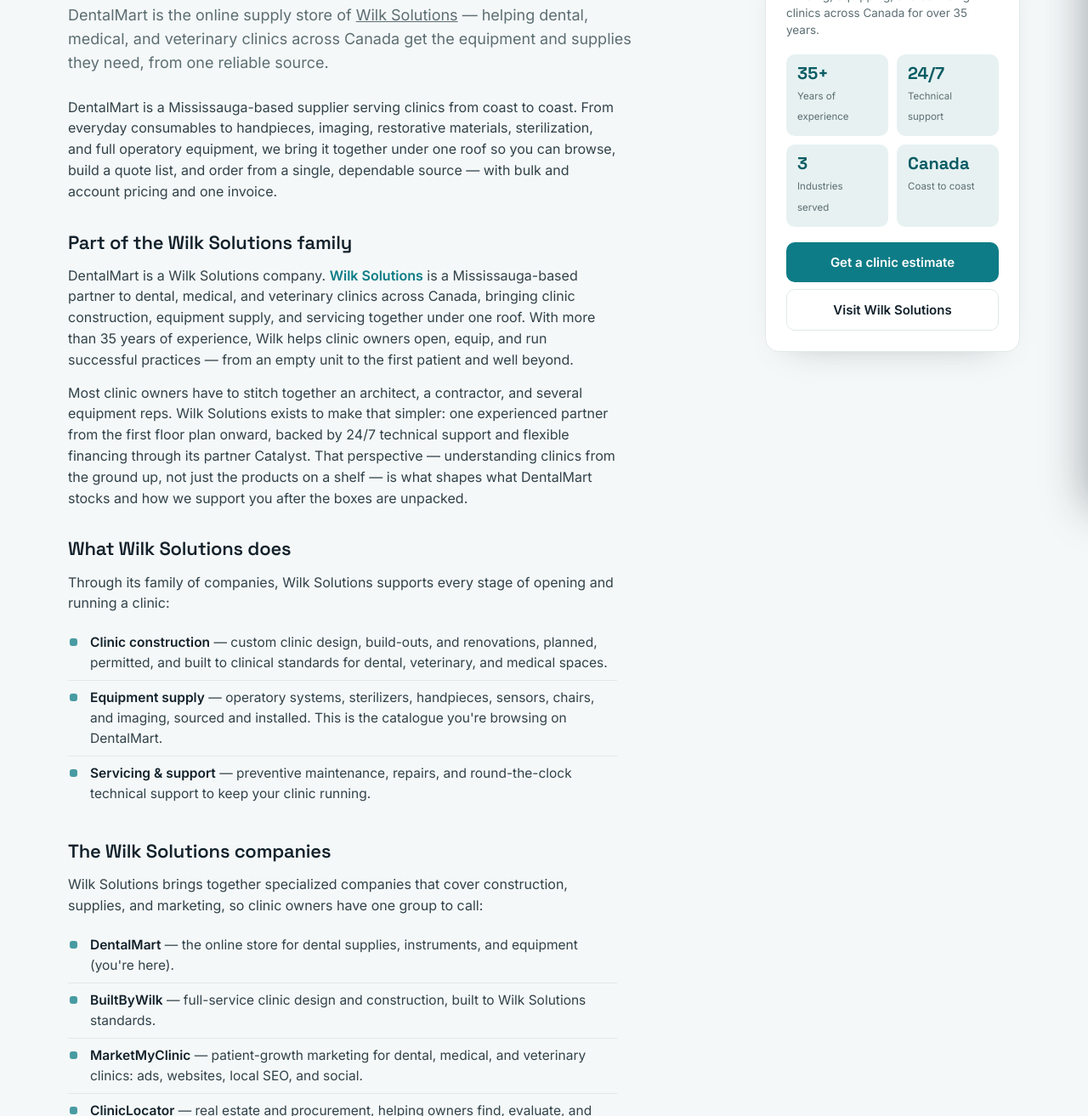
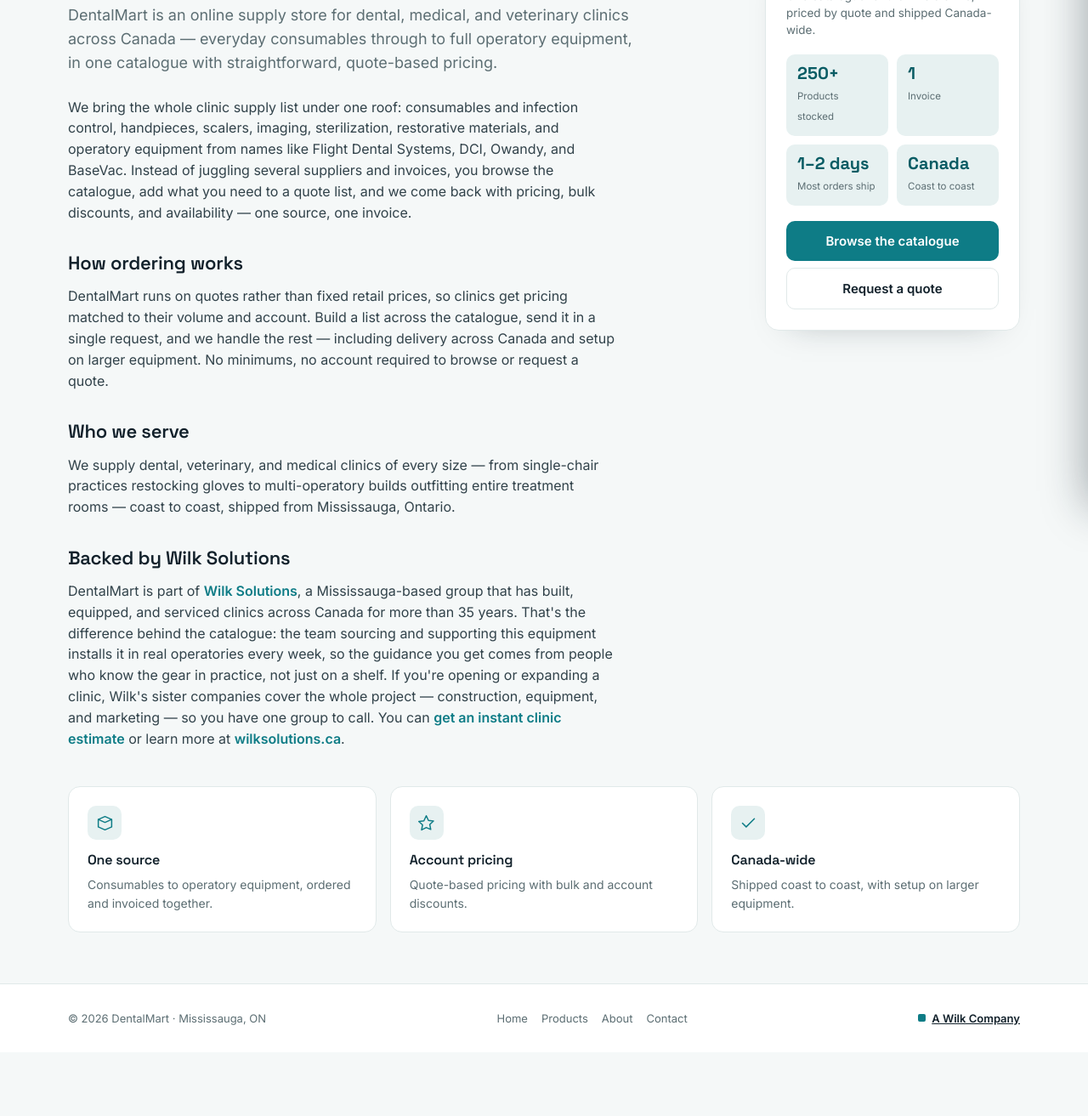
Before and after one commit to LucasHejmo/DENTALMART, a website: page about.html in a window 1280 px wide. Shown: the part 184-1497 px from the top of the page at 85% size. After the commit the page ends 1422 px from the top, so only its background shows below. Drawn offline with Linux system fonts and the light colour scheme.

Commit message:
Add files via upload

```diff
--- a/about.html
+++ b/about.html
@@ -4,7 +4,7 @@
 <meta charset="UTF-8">
 <meta name="viewport" content="width=device-width, initial-scale=1.0">
 <title>About — DentalMart | Dental Supplies, Mississauga</title>
-<meta name="description" content="DentalMart is the online supply store of Wilk Solutions — a Mississauga-based partner supplying and equipping dental, medical, and veterinary clinics across Canada for 35+ years.">
+<meta name="description" content="DentalMart is an online supply store for dental, medical, and veterinary clinics across Canada — consumables to operatory equipment, one catalogue, quote-based pricing. Backed by Wilk Solutions.">
 <link rel="preconnect" href="https://fonts.googleapis.com">
 <link rel="preconnect" href="https://fonts.gstatic.com" crossorigin>
 <link href="https://fonts.googleapis.com/css2?family=Space+Grotesk:wght@500;600;700&family=Inter:wght@400;500;600&display=swap" rel="stylesheet">
@@ -35,55 +35,42 @@
   <div class="about-grid">
     <div class="about-main">
       <h1>About DentalMart</h1>
-      <p class="lead">DentalMart is the online supply store of <a href="https://wilksolutions.ca" target="_blank" rel="noopener">Wilk Solutions</a> — helping dental, medical, and veterinary clinics across Canada get the equipment and supplies they need, from one reliable source.</p>
+      <p class="lead">DentalMart is an online supply store for dental, medical, and veterinary clinics across Canada — everyday consumables through to full operatory equipment, in one catalogue with straightforward, quote-based pricing.</p>
 
       <div class="prose">
-        <p>DentalMart is a Mississauga-based supplier serving clinics from coast to coast. From everyday consumables to handpieces, imaging, restorative materials, sterilization, and full operatory equipment, we bring it together under one roof so you can browse, build a quote list, and order from a single, dependable source — with bulk and account pricing and one invoice.</p>
+        <p>We bring the whole clinic supply list under one roof: consumables and infection control, handpieces, scalers, imaging, sterilization, restorative materials, and operatory equipment from names like Flight Dental Systems, DCI, Owandy, and BaseVac. Instead of juggling several suppliers and invoices, you browse the catalogue, add what you need to a quote list, and we come back with pricing, bulk discounts, and availability — one source, one invoice.</p>
 
-        <h2>Part of the Wilk Solutions family</h2>
-        <p>DentalMart is a Wilk Solutions company. <a href="https://wilksolutions.ca" target="_blank" rel="noopener">Wilk Solutions</a> is a Mississauga-based partner to dental, medical, and veterinary clinics across Canada, bringing clinic construction, equipment supply, and servicing together under one roof. With more than 35 years of experience, Wilk helps clinic owners open, equip, and run successful practices — from an empty unit to the first patient and well beyond.</p>
-        <p>Most clinic owners have to stitch together an architect, a contractor, and several equipment reps. Wilk Solutions exists to make that simpler: one experienced partner from the first floor plan onward, backed by 24/7 technical support and flexible financing through its partner Catalyst. That perspective — understanding clinics from the ground up, not just the products on a shelf — is what shapes what DentalMart stocks and how we support you after the boxes are unpacked.</p>
+        <h2>How ordering works</h2>
+        <p>DentalMart runs on quotes rather than fixed retail prices, so clinics get pricing matched to their volume and account. Build a list across the catalogue, send it in a single request, and we handle the rest — including delivery across Canada and setup on larger equipment. No minimums, no account required to browse or request a quote.</p>
 
-        <h2>What Wilk Solutions does</h2>
-        <p>Through its family of companies, Wilk Solutions supports every stage of opening and running a clinic:</p>
-        <ul class="prose-list">
-          <li><strong>Clinic construction</strong> — custom clinic design, build-outs, and renovations, planned, permitted, and built to clinical standards for dental, veterinary, and medical spaces.</li>
-          <li><strong>Equipment supply</strong> — operatory systems, sterilizers, handpieces, sensors, chairs, and imaging, sourced and installed. This is the catalogue you're browsing on DentalMart.</li>
-          <li><strong>Servicing &amp; support</strong> — preventive maintenance, repairs, and round-the-clock technical support to keep your clinic running.</li>
-        </ul>
+        <h2>Who we serve</h2>
+        <p>We supply dental, veterinary, and medical clinics of every size — from single-chair practices restocking gloves to multi-operatory builds outfitting entire treatment rooms — coast to coast, shipped from Mississauga, Ontario.</p>
 
-        <h2>The Wilk Solutions companies</h2>
-        <p>Wilk Solutions brings together specialized companies that cover construction, supplies, and marketing, so clinic owners have one group to call:</p>
-        <ul class="prose-list">
-          <li><strong>DentalMart</strong> — the online store for dental supplies, instruments, and equipment (you're here).</li>
-          <li><strong>BuiltByWilk</strong> — full-service clinic design and construction, built to Wilk Solutions standards.</li>
-          <li><strong>MarketMyClinic</strong> — patient-growth marketing for dental, medical, and veterinary clinics: ads, websites, local SEO, and social.</li>
-          <li><strong>ClinicLocator</strong> — real estate and procurement, helping owners find, evaluate, and secure the right clinic location.</li>
-        </ul>
-        <p>Learn more about the group at <a href="https://wilksolutions.ca/about" target="_blank" rel="noopener">wilksolutions.ca</a>, or <a href="https://wilksolutions.ca/estimator" target="_blank" rel="noopener">get an instant estimate</a> for a clinic build or equipment project.</p>
+        <h2>Backed by Wilk Solutions</h2>
+        <p>DentalMart is part of <a href="https://wilksolutions.ca" target="_blank" rel="noopener">Wilk Solutions</a>, a Mississauga-based group that has built, equipped, and serviced clinics across Canada for more than 35 years. That's the difference behind the catalogue: the team sourcing and supporting this equipment installs it in real operatories every week, so the guidance you get comes from people who know the gear in practice, not just on a shelf. If you're opening or expanding a clinic, Wilk's sister companies cover the whole project — construction, equipment, and marketing — so you have one group to call. You can <a href="https://wilksolutions.ca/estimator" target="_blank" rel="noopener">get an instant clinic estimate</a> or learn more at <a href="https://wilksolutions.ca" target="_blank" rel="noopener">wilksolutions.ca</a>.</p>
       </div>
     </div>
 
     <aside class="about-side">
       <div class="sidecard">
-        <h3>Backed by Wilk Solutions</h3>
-        <p class="sub">Building, equipping, and servicing clinics across Canada for over 35 years.</p>
+        <h3>Why clinics order from us</h3>
+        <p class="sub">One catalogue for the whole clinic, priced by quote and shipped Canada-wide.</p>
         <div class="stat-mini">
-          <div class="sm"><strong>35+</strong><span>Years of experience</span></div>
-          <div class="sm"><strong>24/7</strong><span>Technical support</span></div>
-          <div class="sm"><strong>3</strong><span>Industries served</span></div>
+          <div class="sm"><strong>250+</strong><span>Products stocked</span></div>
+          <div class="sm"><strong>1</strong><span>Invoice</span></div>
+          <div class="sm"><strong>1–2 days</strong><span>Most orders ship</span></div>
           <div class="sm"><strong>Canada</strong><span>Coast to coast</span></div>
         </div>
-        <a href="https://wilksolutions.ca/estimator" target="_blank" rel="noopener" class="btn btn-teal">Get a clinic estimate</a>
-        <a href="https://wilksolutions.ca" target="_blank" rel="noopener" class="btn btn-ghost">Visit Wilk Solutions</a>
+        <a href="/products.html" class="btn btn-teal">Browse the catalogue</a>
+        <a href="/contact.html" class="btn btn-ghost">Request a quote</a>
       </div>
     </aside>
   </div>
 
   <div class="values">
     <div class="value"><span class="ic"><svg viewBox="0 0 24 24" fill="none" stroke-linecap="round" stroke-linejoin="round"><path d="M3 7l9-4 9 4-9 4-9-4z"/><path d="M3 7v10l9 4 9-4V7"/></svg></span><h3>One source</h3><p>Consumables to operatory equipment, ordered and invoiced together.</p></div>
-    <div class="value"><span class="ic"><svg viewBox="0 0 24 24" fill="none" stroke-linecap="round" stroke-linejoin="round"><path d="M12 2l2.9 6.3 6.8.8-5 4.6 1.3 6.7L12 17.8 5.7 21l1.3-6.7-5-4.6 6.8-.8z"/></svg></span><h3>35+ years</h3><p>Backed by Wilk Solutions' decades of clinic build and equipment experience.</p></div>
-    <div class="value"><span class="ic"><svg viewBox="0 0 24 24" fill="none" stroke-linecap="round" stroke-linejoin="round"><path d="M20 6L9 17l-5-5"/></svg></span><h3>Clinic-first</h3><p>Backed by a team that builds, equips, and services clinics for a living.</p></div>
+    <div class="value"><span class="ic"><svg viewBox="0 0 24 24" fill="none" stroke-linecap="round" stroke-linejoin="round"><path d="M12 2l2.9 6.3 6.8.8-5 4.6 1.3 6.7L12 17.8 5.7 21l1.3-6.7-5-4.6 6.8-.8z"/></svg></span><h3>Account pricing</h3><p>Quote-based pricing with bulk and account discounts.</p></div>
+    <div class="value"><span class="ic"><svg viewBox="0 0 24 24" fill="none" stroke-linecap="round" stroke-linejoin="round"><path d="M20 6L9 17l-5-5"/></svg></span><h3>Canada-wide</h3><p>Shipped coast to coast, with setup on larger equipment.</p></div>
   </div>
 </div>
 
@@ -91,7 +78,7 @@
   <div class="wrap fin">
     <span>© 2026 DentalMart · Mississauga, ON</span>
     <nav class="fnav"><a href="/index.html">Home</a><a href="/products.html">Products</a><a href="/about.html">About</a><a href="/contact.html">Contact</a></nav>
-    <span class="wilk"><span class="s"></span>A Wilk Company</span>
+    <a class="wilk" href="https://wilksolutions.ca" target="_blank" rel="noopener"><span class="s"></span>A Wilk Company</a>
   </div>
 </footer>
 
```
Also changed, not shown: contact.html (+1 -1 lines), index.html (+11 -20 lines), products.html (+2 -1 lines).
